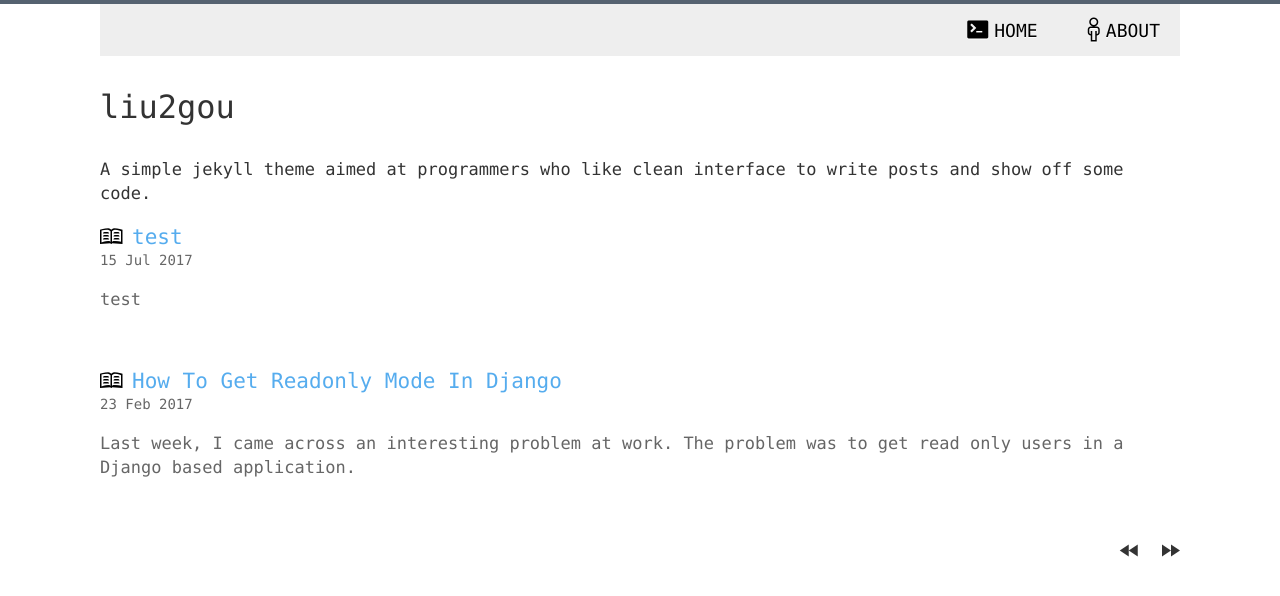
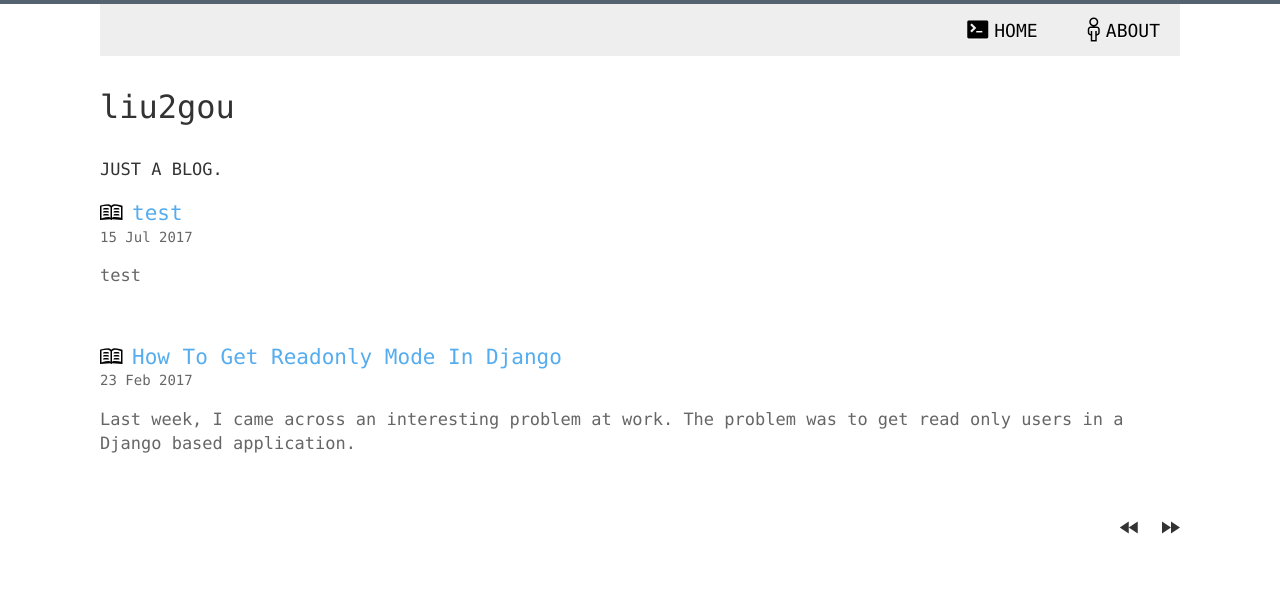
Before and after one commit to liu2gou/13018006900.github.io, a Jekyll site: the page built from index.html, in a window 1280 px wide. Shown: the top 596 px of the page. Built offline with Jekyll 4.4.1, drawn with Linux system fonts in a browser that asks for light colours; the list of posts is cut into pages by our own code.

Commit message:
Update _config.yml

```diff
--- a/_config.yml
+++ b/_config.yml
@@ -1,7 +1,6 @@
 name: liu2gou
 description: >
-    A simple jekyll theme aimed at programmers who like clean interface to write posts
-    and show off some code.
+    JUST A BLOG.
 about: >
     At vero eos et accusamus et iusto odio dignissimos ducimus qui blanditiis praesentium voluptatum deleniti atque corrupti quos dolores et quas molestias excepturi sint occaecati cupiditate non provident, similique sunt in culpa qui officia deserunt mollitia animi, id est laborum et dolorum fuga. Et harum quidem rerum facilis est et expedita distinctio. Nam libero tempore, cum soluta nobis est eligendi optio cumque nihil impedit quo minus id quod maxime placeat facere possimus, omnis voluptas assumenda est, omnis dolor repellendus. Temporibus autem quibusdam et aut officiis debitis aut rerum necessitatibus saepe eveniet ut et voluptates repudiandae sint et molestiae non recusandae. Itaque earum rerum hic tenetur a sapiente delectus, ut aut reiciendis voluptatibus maiores alias consequatur aut perferendis doloribus asperiores repellat.
 
```
